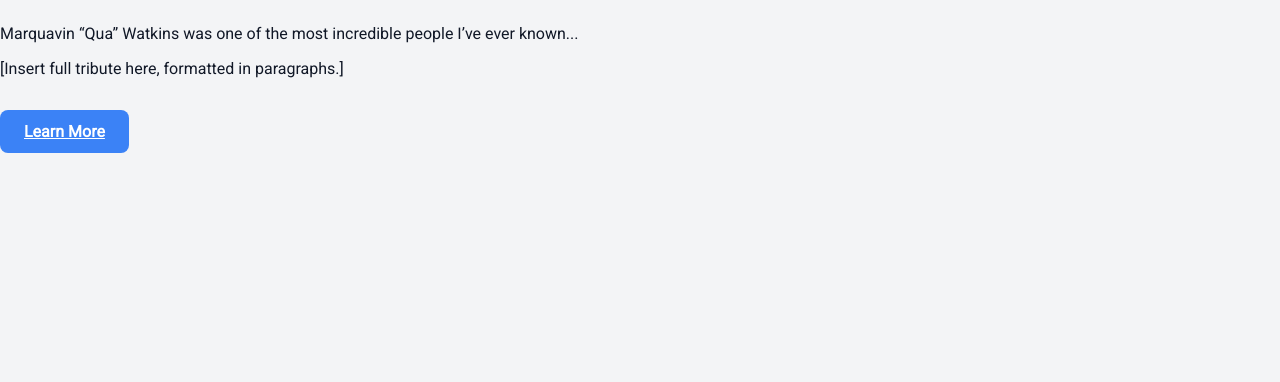
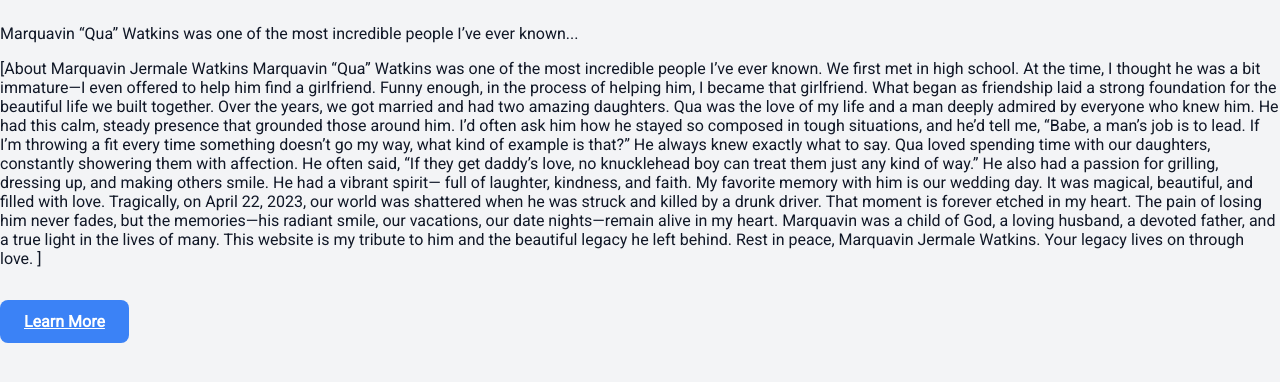
Before and after one commit to veebell1995/bio-site, a plain HTML site: page about.html in a window 1280 px wide. Shown: the part 222-604 px from the top of the page. Drawn offline with Linux system fonts and the light colour scheme.

Commit message:
Update about.html

```diff
--- a/about.html
+++ b/about.html
@@ -22,7 +22,27 @@
   <main>
     <h2>About Marquavin Jermale Watkins</h2>
     <p>Marquavin “Qua” Watkins was one of the most incredible people I’ve ever known...</p>
-    <p>[Insert full tribute here, formatted in paragraphs.]</p>
+    <p>[About Marquavin Jermale Watkins
+Marquavin “Qua” Watkins was one of the most incredible people I’ve ever known. We first met
+in high school. At the time, I thought he was a bit immature—I even offered to help him find a
+girlfriend. Funny enough, in the process of helping him, I became that girlfriend. What began as
+friendship laid a strong foundation for the beautiful life we built together.
+Over the years, we got married and had two amazing daughters. Qua was the love of my life and
+a man deeply admired by everyone who knew him. He had this calm, steady presence that
+grounded those around him. I’d often ask him how he stayed so composed in tough situations,
+and he’d tell me, “Babe, a man’s job is to lead. If I’m throwing a fit every time something doesn’t
+go my way, what kind of example is that?” He always knew exactly what to say.
+Qua loved spending time with our daughters, constantly showering them with affection. He
+often said, “If they get daddy’s love, no knucklehead boy can treat them just any kind of way.”
+He also had a passion for grilling, dressing up, and making others smile. He had a vibrant spirit—
+ full of laughter, kindness, and faith.
+My favorite memory with him is our wedding day. It was magical, beautiful, and filled with love.
+Tragically, on April 22, 2023, our world was shattered when he was struck and killed by a drunk
+driver. That moment is forever etched in my heart. The pain of losing him never fades, but the
+memories—his radiant smile, our vacations, our date nights—remain alive in my heart.
+Marquavin was a child of God, a loving husband, a devoted father, and a true light in the lives of
+many. This website is my tribute to him and the beautiful legacy he left behind.
+Rest in peace, Marquavin Jermale Watkins. Your legacy lives on through love. ]</p>
     <a href="https://link-to-related-resource.com" class="btn-primary">Learn More</a>
   </main>
 </body>
```
